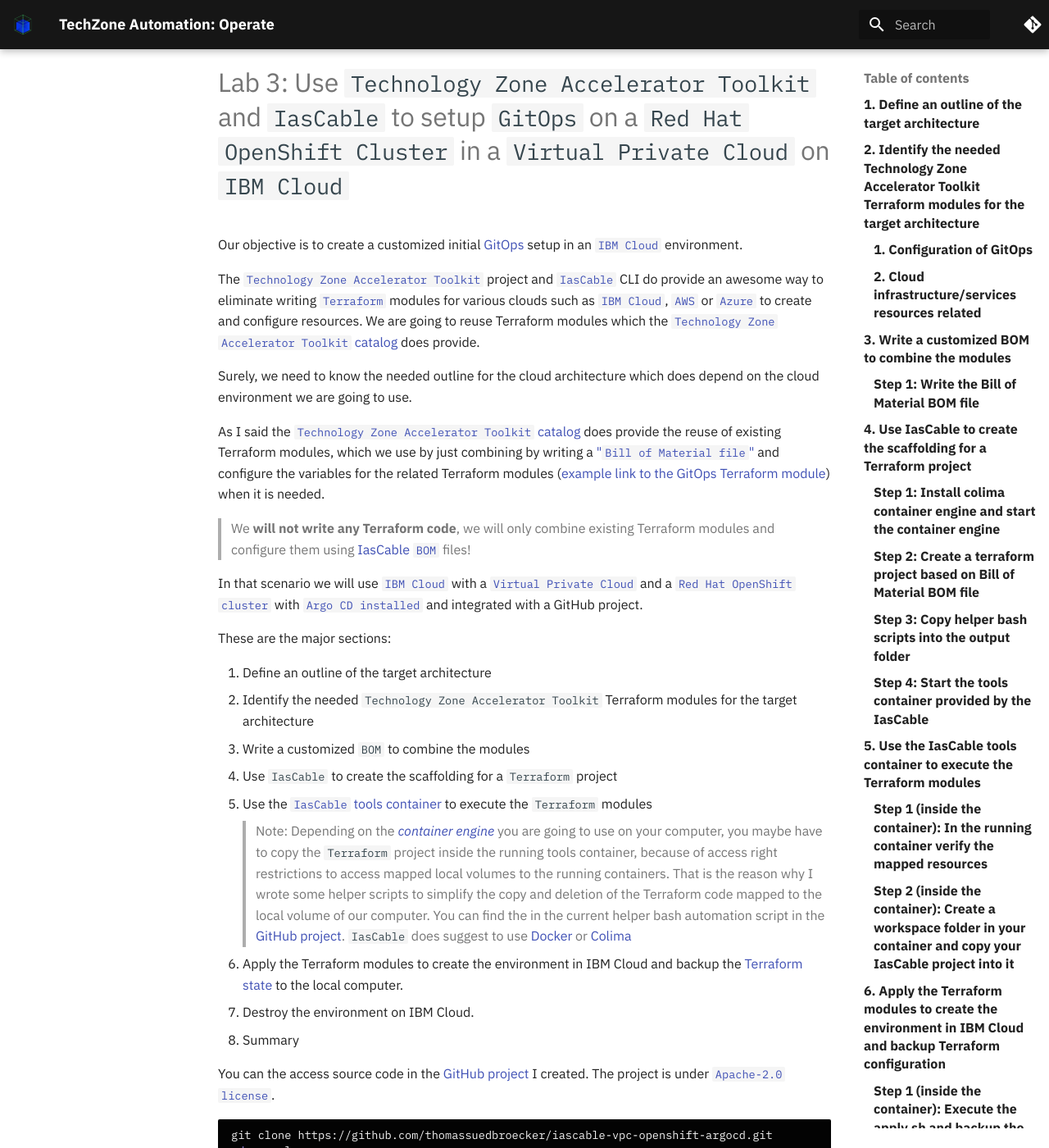
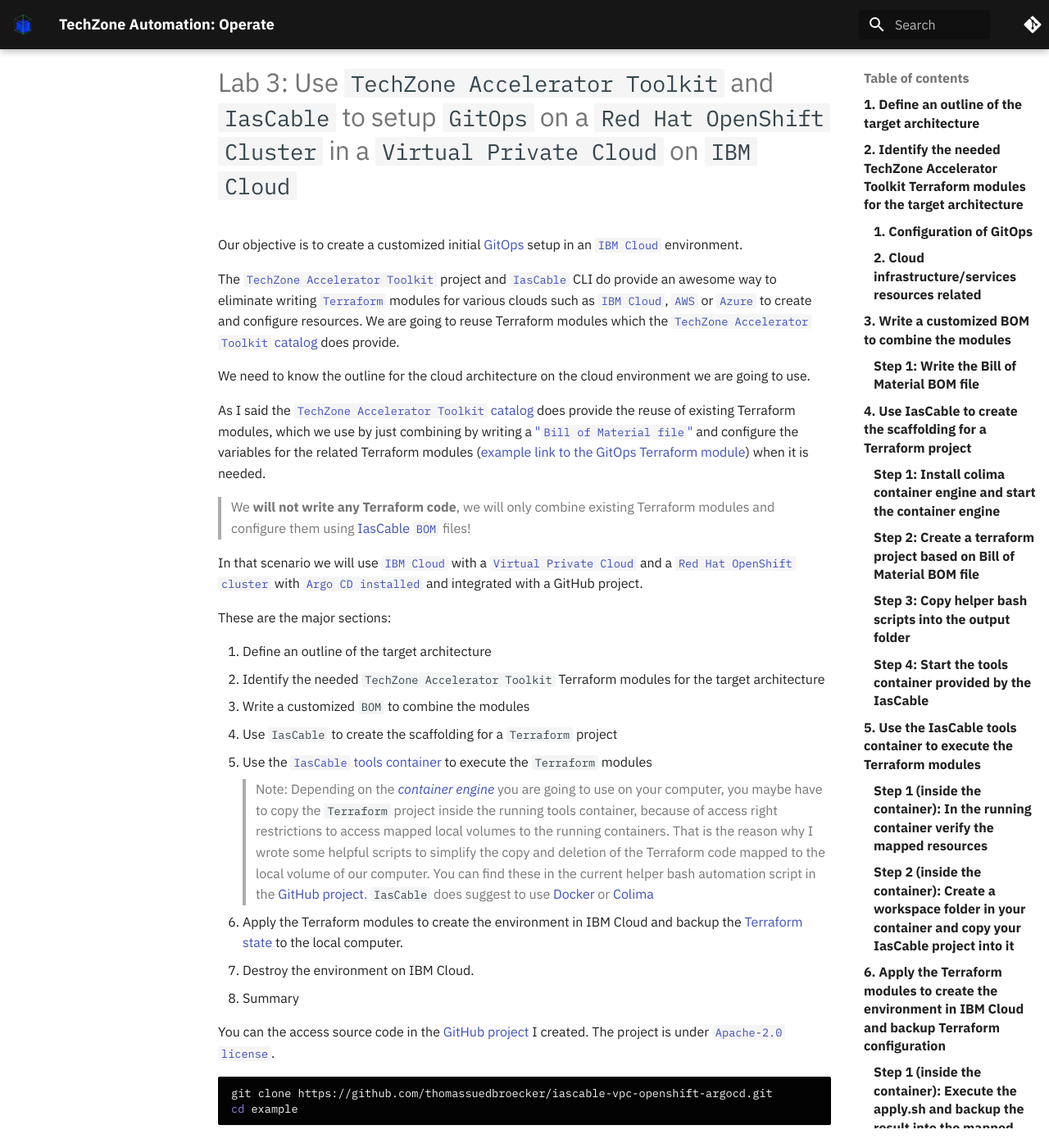
Before and after one commit to cloud-native-toolkit/site-operator-guide, an MkDocs documentation site: the page built from docs/learn/iascable/lab3/index.md, in a window 1280 px wide and 1400 px high. Shown: the whole window at 82% size. Built offline with MkDocs 1.6.1 and Material for MkDocs 9.7.7, drawn with Linux system fonts in a browser that asks for light colours; comment, search, counter and statistics services are not loaded; some of the changed text lies outside the part shown.

Commit message:
name change to TechZone Accelerator Toolkit
Signed-off-by: yr2022 <97391955+yr2022@users.noreply.github.com>

```diff
--- a/docs/learn/iascable/lab3/index.md
+++ b/docs/learn/iascable/lab3/index.md
@@ -1,12 +1,12 @@
-# Lab 3: Use `Technology Zone Accelerator Toolkit` and `IasCable` to setup `GitOps` on a `Red Hat OpenShift Cluster` in a `Virtual Private Cloud` on `IBM Cloud`
+# Lab 3: Use `TechZone Accelerator Toolkit` and `IasCable` to setup `GitOps` on a `Red Hat OpenShift Cluster` in a `Virtual Private Cloud` on `IBM Cloud`
 
 Our objective is to create a customized initial [GitOps](https://www.ibm.com/garage/method/practices/run/gitops/) setup in an [`IBM Cloud`](https://cloud.ibm.com/login) environment.
 
-The [`Technology Zone Accelerator Toolkit`](https://github.com/cloud-native-toolkit/software-everywhere) project and [`IasCable`](https://github.com/cloud-native-toolkit/iascable) CLI do provide an awesome way to eliminate writing [`Terraform`](https://www.terraform.io/) modules for various clouds such as [`IBM Cloud`](https://cloud.ibm.com/login), [`AWS`](https://aws.amazon.com/) or [`Azure`](https://azure.microsoft.com/) to create and configure resources. We are going to reuse Terraform modules which the [`Technology Zone Accelerator Toolkit` catalog](https://modules.cloudnativetoolkit.dev/) does provide.
+The [`TechZone Accelerator Toolkit`](https://github.com/cloud-native-toolkit/software-everywhere) project and [`IasCable`](https://github.com/cloud-native-toolkit/iascable) CLI do provide an awesome way to eliminate writing [`Terraform`](https://www.terraform.io/) modules for various clouds such as [`IBM Cloud`](https://cloud.ibm.com/login), [`AWS`](https://aws.amazon.com/) or [`Azure`](https://azure.microsoft.com/) to create and configure resources. We are going to reuse Terraform modules which the [`TechZone Accelerator Toolkit` catalog](https://modules.cloudnativetoolkit.dev/) does provide.
 
-Surely, we need to know the needed outline for the cloud architecture which does depend on the cloud environment we are going to use.
+We need to know the outline for the cloud architecture on the cloud environment we are going to use.
 
-As I said the [`Technology Zone Accelerator Toolkit` catalog](https://modules.cloudnativetoolkit.dev/) does provide  the reuse of existing Terraform modules, which we use by just combining by writing a ["`Bill of Material file`"](https://github.com/cloud-native-toolkit/iascable) and configure the variables for the related Terraform modules ([example link to the GitOps Terraform module](https://github.com/cloud-native-toolkit/terraform-gitops-cp-bas)) when it is needed.
+As I said the [`TechZone Accelerator Toolkit` catalog](https://modules.cloudnativetoolkit.dev/) does provide  the reuse of existing Terraform modules, which we use by just combining by writing a ["`Bill of Material file`"](https://github.com/cloud-native-toolkit/iascable) and configure the variables for the related Terraform modules ([example link to the GitOps Terraform module](https://github.com/cloud-native-toolkit/terraform-gitops-cp-bas)) when it is needed.
 
 > We **will not write any Terraform code**, we will only combine existing Terraform modules and configure them using [IasCable `BOM`](https://github.com/cloud-native-toolkit/iascable) files!
 
@@ -15,11 +15,11 @@
 These are the major sections:
 
 1. Define an outline of the target architecture
-2. Identify the needed `Technology Zone Accelerator Toolkit` Terraform modules for the target architecture
+2. Identify the needed `TechZone Accelerator Toolkit` Terraform modules for the target architecture
 3. Write a customized `BOM` to combine the modules
 4. Use `IasCable` to create the scaffolding for a `Terraform` project
 5. Use the [`IasCable` tools container](https://quay.io/repository/cloudnativetoolkit/cli-tools?tab=tags) to execute the `Terraform` modules
-  > Note: Depending on the _[container engine](https://github.com/abiosoft/colima)_ you are going to use on your computer, you maybe have to copy the `Terraform` project inside the running tools container, because of access right restrictions to access mapped local volumes to the running containers. That is the reason why I wrote some helper scripts to simplify the copy and deletion of the Terraform code mapped to the local volume of our computer. You can find the in the current helper bash automation script in the [GitHub project](https://github.com/thomassuedbroecker/iascable-vpc-openshift-argocd/tree/main/example). `IasCable` does suggest to use [Docker](https://www.docker.com/) or [Colima](https://github.com/abiosoft/colima)
+  > Note: Depending on the _[container engine](https://github.com/abiosoft/colima)_ you are going to use on your computer, you maybe have to copy the `Terraform` project inside the running tools container, because of access right restrictions to access mapped local volumes to the running containers. That is the reason why I wrote some helpful scripts to simplify the copy and deletion of the Terraform code mapped to the local volume of our computer. You can find these in the current helper bash automation script in the [GitHub project](https://github.com/thomassuedbroecker/iascable-vpc-openshift-argocd/tree/main/example). `IasCable` does suggest to use [Docker](https://www.docker.com/) or [Colima](https://github.com/abiosoft/colima)
 6. Apply the Terraform modules to create the environment in IBM Cloud and backup the [Terraform state](https://www.terraform.io/language/state) to the local computer.
 7. Destroy the environment on IBM Cloud.
 8. Summary
@@ -52,10 +52,10 @@
 
   ![](../../../images/SoftwareEverywhere-OpenShift-Infrastructure.drawio.png)
 
-## 2. Identify the needed `Technology Zone Accelerator Toolkit` Terraform modules for the target architecture
+## 2. Identify the needed `TechZone Accelerator Toolkit` Terraform modules for the target architecture
 
-Let us first define which `Technology Zone Accelerator Toolkit`
-Terraform modules we are going to use for our custom `BOM` file specification. The [`Technology Zone Accelerator Toolkit`](https://github.com/cloud-native-toolkit/software-everywhere) project points to the  [Automated Solutions project](https://github.com/cloud-native-toolkit/automation-solutions) which contains several starting points for various setups, which can be used as a starting point.
+Let us first define which `TechZone Accelerator Toolkit`
+Terraform modules we are going to use for our custom `BOM` file specification. The [`TechZone Accelerator Toolkit`](https://github.com/cloud-native-toolkit/software-everywhere) project points to the  [Automated Solutions project](https://github.com/cloud-native-toolkit/automation-solutions) which contains several starting points for various setups, which can be used as a starting point.
 
 In our case we have two major areas for `Terraform` modules we want to use:
 
@@ -80,7 +80,7 @@
 
 ### Step 1: Write the **Bill of Material** `BOM` file
 
-Now we combine the existing `Terraform` modules we got from the `Technology Zone Accelerator Toolkit catalog` and we specify the variables in the `BOM` file we need to reflect our target architecture.
+Now we combine the existing `Terraform` modules we got from the `TechZone Accelerator Toolkit catalog` and we specify the variables in the `BOM` file we need to reflect our target architecture.
 
 > Note: When we going to use these variables, we must keep in mind that we need to use the names of the variables defined in the `Terraform modules` and we should use `alias: ibm-vpc` to define the  prefix in the `BOM` file.
 
@@ -461,4 +461,4 @@
 
 But, as I said: There was no need to write own Terraform modules in our case.
 
-The [`Technology Zone Accelerator Toolkit`](https://github.com/cloud-native-toolkit/software-everywhere) project and [`IasCable`](https://github.com/cloud-native-toolkit/iascable) project needs some more documentation in the future, I like the power of it and it is under [Apache-2.0 license](https://github.com/cloud-native-toolkit/software-everywhere/blob/main/LICENSE), which means you can use it as your starting point for Technology Zone Accelerator Toolkit with Terraform and contribute to the project.
+The [`TechZone Accelerator Toolkit`](https://github.com/cloud-native-toolkit/software-everywhere) project and [`IasCable`](https://github.com/cloud-native-toolkit/iascable) project needs some more documentation in the future, I like the power of it and it is under [Apache-2.0 license](https://github.com/cloud-native-toolkit/software-everywhere/blob/main/LICENSE), which means you can use it as your starting point for Technology Zone Accelerator Toolkit with Terraform and contribute to the project.
```
Also changed, not shown: docs/learn/iascable/index.md (+2 -2 lines), docs/learn/iascable/lab2/index.md (+3 -3 lines).
